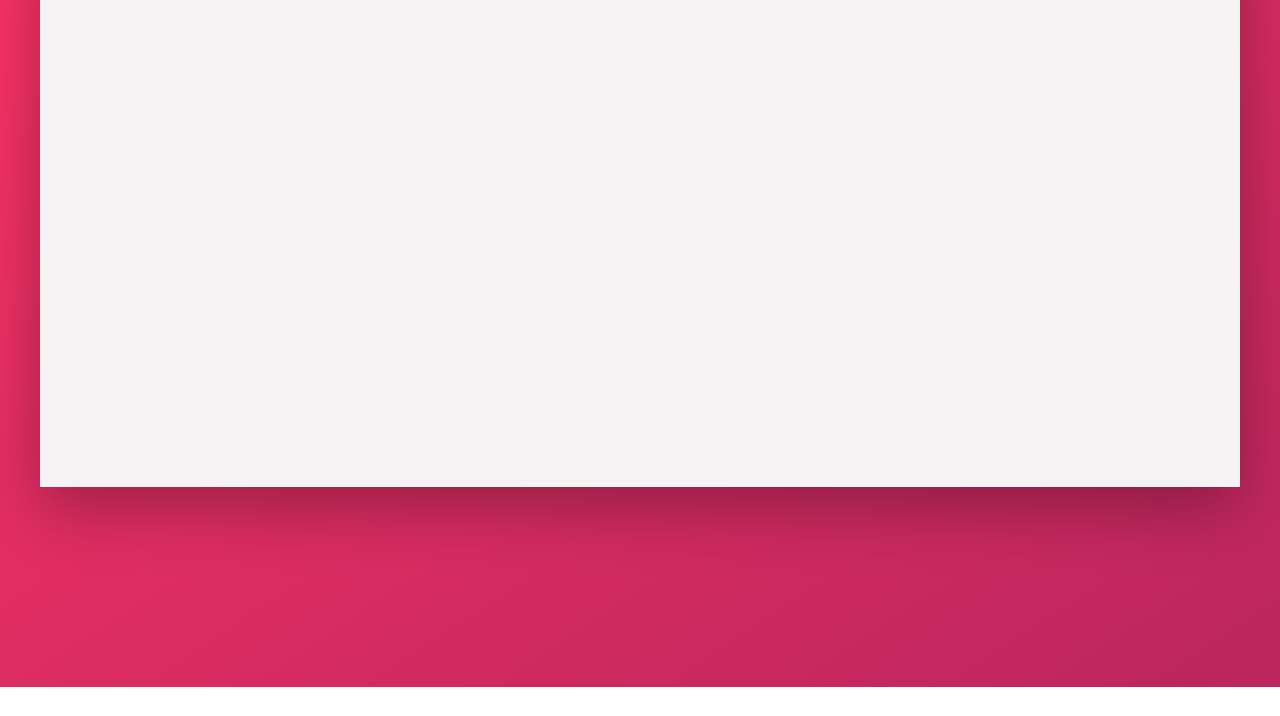
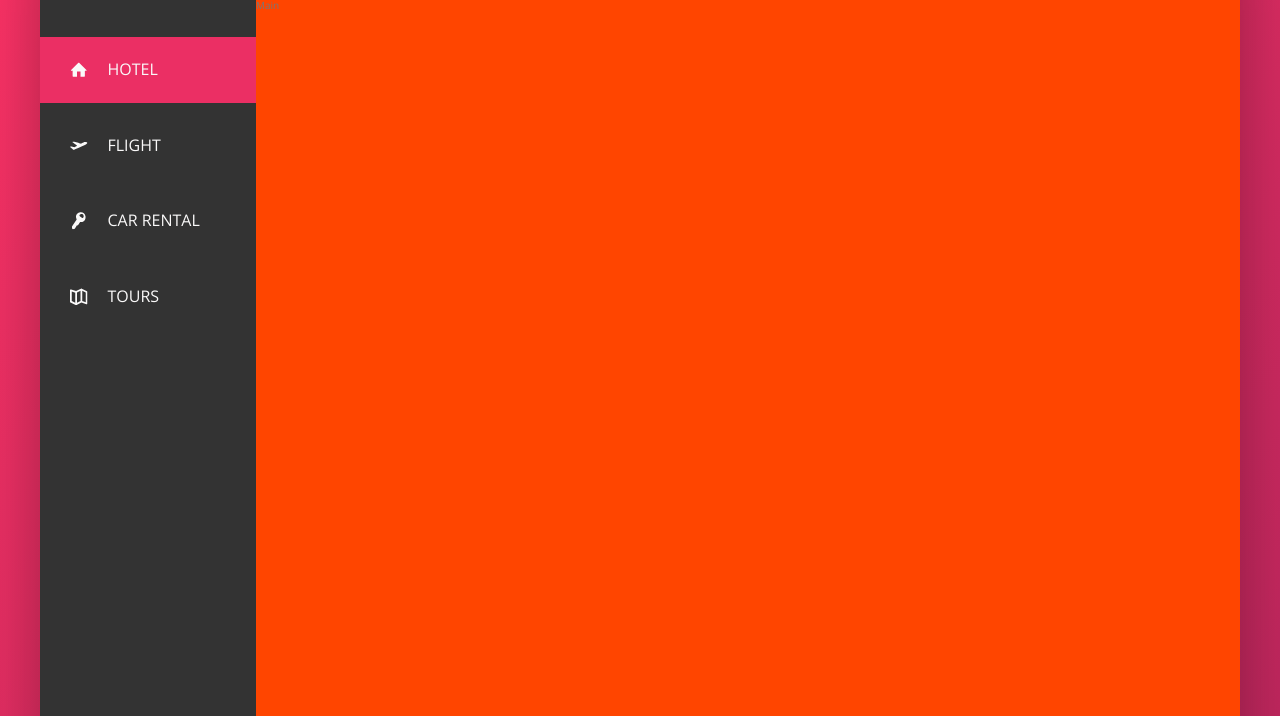
Before and after one commit to duongbui234/template, a website: page trillo_project/index.html in a window 1280 px wide. Shown: the part 153-869 px from the top of the page. Before the commit the page ends 840 px from the top, so only its background shows below. Drawn offline with nearby package versions, Linux system fonts and the light colour scheme.

Commit message:
finish nav-bar

```diff
--- a/trillo_project/index.html
+++ b/trillo_project/index.html
@@ -45,7 +45,41 @@
         </header>
         <div class="content">
             <nav class="sidebar">
-                Navigation
+                <ul class="side-nav">
+                    <li class="side-nav__item">
+                        <a href="" class="side-nav__link">
+                            <svg class="side-nav__icon">
+                                <use xlink:href="img/sprite.svg#icon-home"></use>
+                            </svg>
+                            <span class="side-nav__text">Hotel</span>
+                        </a>
+                    </li>
+                    <li class="side-nav__item">
+                        <a href="" class="side-nav__link">
+                            <svg class="side-nav__icon">
+                                <use xlink:href="img/sprite.svg#icon-aircraft-take-off"></use>
+                            </svg>
+                            <span class="side-nav__text">Flight</span>
+                        </a>
+                    </li>
+                    <li class="side-nav__item"><a href="" class="side-nav__link">
+                            <svg class="side-nav__icon">
+                                <use xlink:href="img/sprite.svg#icon-key"></use>
+                            </svg>
+                            <span class="side-nav__text">Car rental</span>
+                        </a>
+                    </li>
+                    <li class="side-nav__item"><a href="" class="side-nav__link">
+                            <svg class="side-nav__icon">
+                                <use xlink:href="img/sprite.svg#icon-map"></use>
+                            </svg>
+                            <span class="side-nav__text">Tours</span>
+                        </a>
+                    </li>
+                </ul>
+                <div class="legal">
+                    &copy; 2021 by dDevtwoK. All right reserved
+                </div>
             </nav>
             <main class="hotel-view">
                 Main
--- a/trillo_project/sass/_base.scss
+++ b/trillo_project/sass/_base.scss
@@ -44,3 +44,12 @@ body {
   color: var(--color-grey-dark-2);
   min-height: 100vh;
 }
+
+///////////////////////////////////
+////////// HOTEL VIEW ////////////
+///////////////////////////////////
+.hotel-view {
+  background-color: #fff;
+  height: 80rem;
+  flex: 1;
+}
--- a/trillo_project/sass/main.scss
+++ b/trillo_project/sass/main.scss
@@ -1,9 +1,12 @@
 @import "./base";
 
+///////////////////////////////////
+//////// HEADER COMPONENT /////////
+///////////////////////////////////
 .container {
   max-width: 120rem;
   min-height: 60rem;
-  margin: 4rem auto;
+  margin: 8rem auto;
   background-color: var(--color-grey-light-2);
   box-shadow: var(--shadow-dark);
 }
@@ -124,3 +127,85 @@
   flex: 1;
   background-color: orangered;
 }
+
+///////////////////////////////////
+//////// SIDE NAVIGATION //////////
+///////////////////////////////////
+
+.sidebar {
+  display: flex;
+  flex-direction: column;
+  justify-content: space-between;
+}
+
+.side-nav {
+  list-style: none;
+  color: var(--color-grey-light-2);
+  font-size: 1.6rem;
+  margin-top: 4rem;
+
+  &__item::before {
+    content: "";
+    position: absolute;
+    top: 0%;
+    left: 0;
+    height: 100%;
+    width: 3px;
+    background-color: var(--color-primary);
+    transform: scaleY(0);
+    transform-origin: center;
+    transition: transform 0.4s, width 0.4s cubic-bezier(0, 0.5, 1, 0.5) 0.4s;
+    z-index: -1;
+  }
+  &__item {
+    padding: 2rem 4rem;
+    position: relative;
+    z-index: 1;
+
+    &:first-of-type {
+      background-color: var(--color-primary);
+    }
+    &:not(:last-child) {
+      margin-bottom: 1rem;
+    }
+    &:hover::before {
+      transform: scaleY(1);
+      width: 100%;
+    }
+    // &:hover {
+    //   back
+    // }
+  }
+
+  &__link:link,
+  &__link:visited {
+    text-decoration: none;
+    color: var(--color-grey-light-1);
+    display: block;
+    text-transform: uppercase;
+    display: flex;
+    align-items: center;
+  }
+  &__icon {
+    height: 1.75rem;
+    width: 1.75rem;
+    margin-right: 2rem;
+    font-size: 2rem;
+    fill: currentColor;
+    margin-left: -1rem;
+  }
+  // &__text{
+  //   margin-left
+  // }
+}
+
+///////////////////////////////////
+//////// LEGAL TEXT //////////
+///////////////////////////////////
+
+.legal {
+  text-align: center;
+  font-size: 1.2rem;
+  padding: 2rem;
+  color: var(--color-grey-dark-2);
+}
```
Also changed, not shown: trillo_project/sass/main.css, 1 other file.
